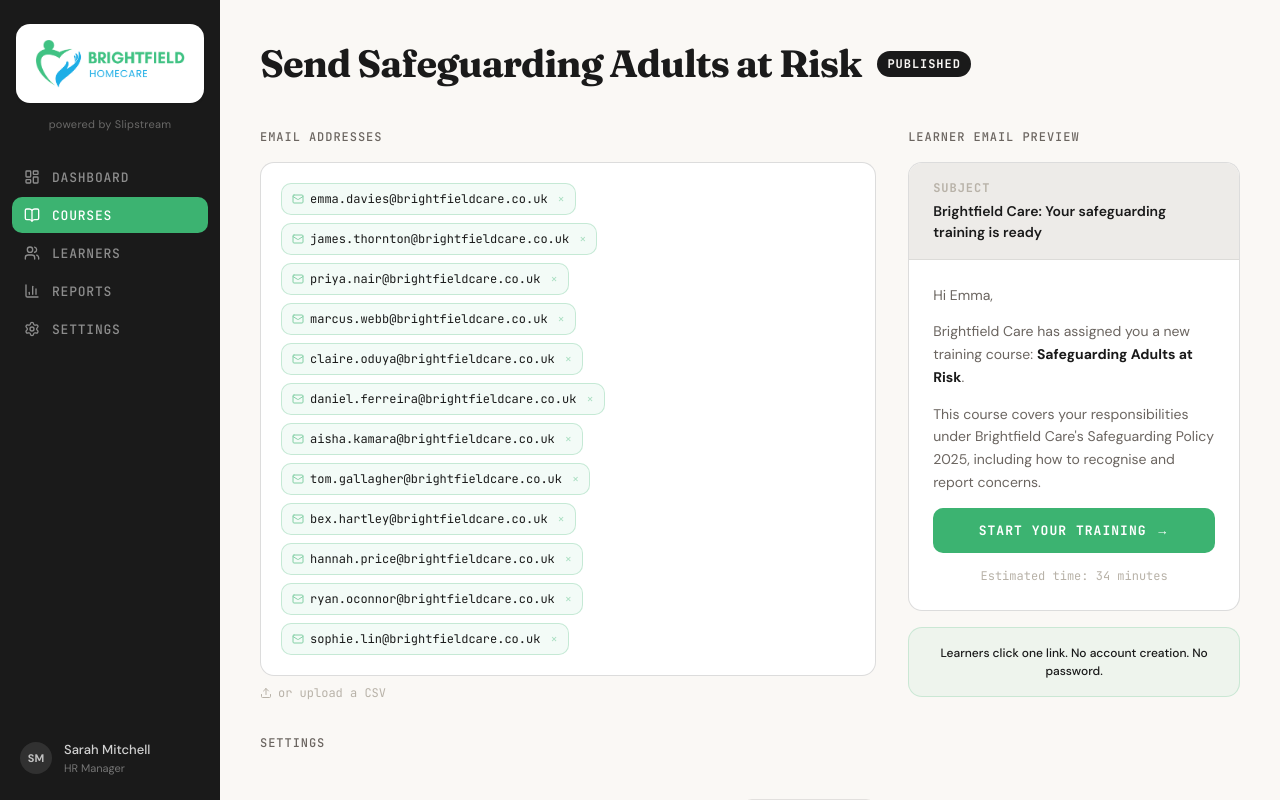
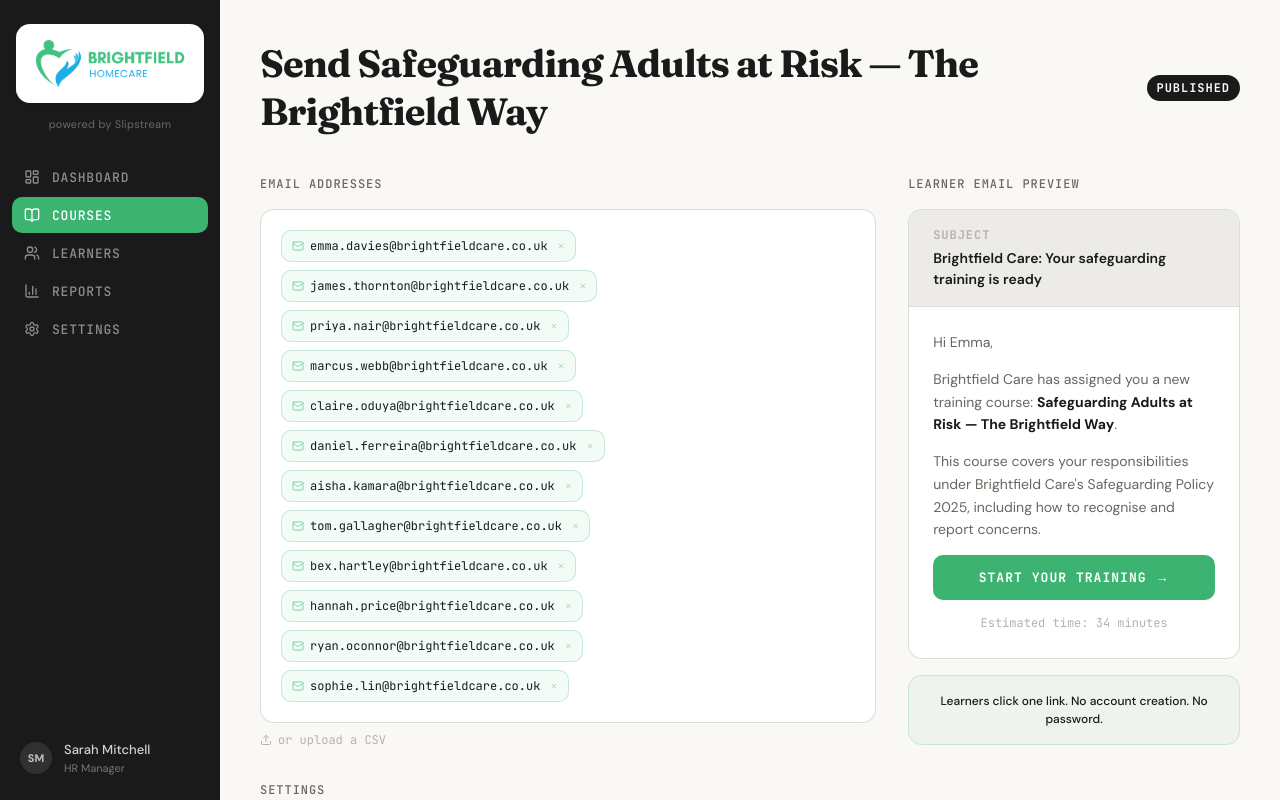
Before and after one commit to tomhesmondhalgh/slipstream-prototype, a Next.js app: page /courses/3/send in a window 1280 px wide. Built offline with nearby package versions, Linux system fonts and the light colour scheme.

Commit message:
Consistent course title across entire walkthrough
"Safeguarding Adults at Risk — The Brightfield Way" now appears
on every screen: create, programme, review, send, email preview,
learn, assessment, and certificate. Previously learner pages
referenced courses[0] (Lone Worker Safety).

```diff
--- a/src/app/courses/3/review/page.tsx
+++ b/src/app/courses/3/review/page.tsx
@@ -34,7 +34,7 @@
                     color: "var(--ink)",
                   }}
                 >
-                  Safeguarding Adults at Risk
+                  Safeguarding Adults at Risk — The Brightfield Way
                 </h1>
                 <span
                   className="inline-flex items-center rounded-full px-2.5 py-1 text-[12px] font-bold uppercase tracking-[0.08em]"
--- a/src/app/courses/3/send/page.tsx
+++ b/src/app/courses/3/send/page.tsx
@@ -35,7 +35,7 @@
                   color: "var(--ink)",
                 }}
               >
-                Send Safeguarding Adults at Risk
+                Send Safeguarding Adults at Risk — The Brightfield Way
               </h1>
               <span
                 className="inline-flex items-center rounded-full px-2.5 py-1 text-[12px] font-bold uppercase tracking-[0.08em]"
@@ -281,7 +281,7 @@
                   <p>
                     Brightfield Care has assigned you a new training course:{" "}
                     <strong style={{ color: "var(--ink)" }}>
-                      Safeguarding Adults at Risk
+                      Safeguarding Adults at Risk — The Brightfield Way
                     </strong>
                     .
                   </p>
--- a/src/app/email-preview/page.tsx
+++ b/src/app/email-preview/page.tsx
@@ -114,7 +114,7 @@
               <p>Hi Emma,</p>
               <p>
                 Brightfield Care has assigned you a new training course:{" "}
-                <strong style={{ color: "#111827" }}>Safeguarding Adults at Risk</strong>.
+                <strong style={{ color: "#111827" }}>Safeguarding Adults at Risk — The Brightfield Way</strong>.
               </p>
               <p>
                 This course covers your responsibilities under Brightfield Care&apos;s
--- a/src/app/learn/assessment/page.tsx
+++ b/src/app/learn/assessment/page.tsx
@@ -4,7 +4,7 @@
 import Image from "next/image";
 import { currentUser, courses } from "@/lib/mock-data";
 
-const course = courses[0];
+const course = { title: "Safeguarding Adults at Risk — The Brightfield Way" };
 
 const question = {
   number: 2,
--- a/src/app/learn/complete/page.tsx
+++ b/src/app/learn/complete/page.tsx
@@ -4,7 +4,7 @@
 import { PulsingDot } from "@/components/pulsing-dot";
 import { currentUser, courses } from "@/lib/mock-data";
 
-const course = courses[0];
+const course = { title: "Safeguarding Adults at Risk — The Brightfield Way" };
 
 export default function StudioCCompletePage() {
   return (
--- a/src/app/learn/page.tsx
+++ b/src/app/learn/page.tsx
@@ -3,7 +3,7 @@
 import { PulsingDot } from "@/components/pulsing-dot";
 import { currentUser, courses, course3Sections } from "@/lib/mock-data";
 
-const course = courses[0]; // Lone Worker Safety
+const course = { title: "Safeguarding Adults at Risk — The Brightfield Way" };
 const currentSection = 3;
 const totalSections = 5;
 
```
